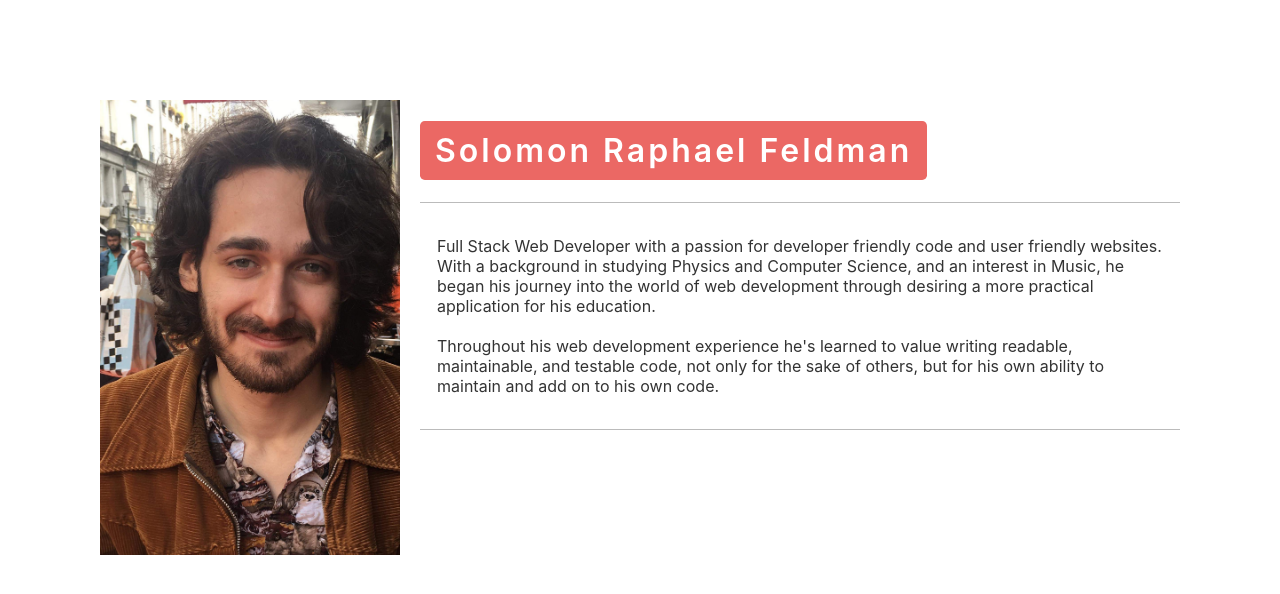
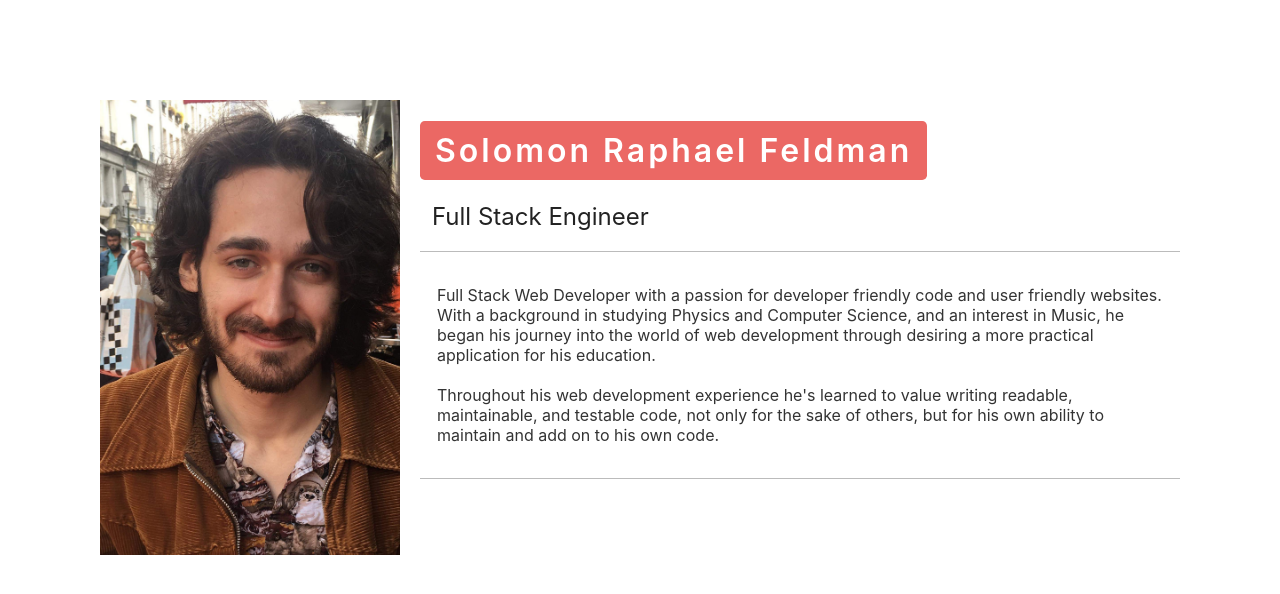
Before and after one commit to SolomonRFeldman/solomon-r-feldman-portfolio, a React (Create React App) app: page / in a window 1280 px wide. Shown: the top 594 px of the page. Built offline with nearby package versions, Linux system fonts and the light colour scheme.

Commit message:
adds job title

```diff
--- a/src/components/Profile.css
+++ b/src/components/Profile.css
@@ -22,6 +22,14 @@
   padding-right: 15px;
 }
 
+.Profile-title {
+  font-weight: 400;
+  width: fit-content;
+  padding-left: 12px;
+  padding-right: 12px;
+  color: #222;
+}
+
 .Profile-horizontal-rule {
   border: none;
   color: #bbb;
--- a/src/components/Profile.jsx
+++ b/src/components/Profile.jsx
@@ -7,6 +7,7 @@ export default function Profile(props) {
       <img className='Profile-picture' alt='Profile' width="300" src='../profile_picture.png' />
       <div className='Profile-name-container'>
         <h1 className='Profile-name'>Solomon Raphael Feldman</h1>
+        <h2 className='Profile-title'>Full Stack Engineer</h2>
         <hr className='Profile-horizontal-rule'/>
         <p className='Profile-bio'>
           Full Stack Web Developer with a passion for developer friendly code and user friendly websites.
```
